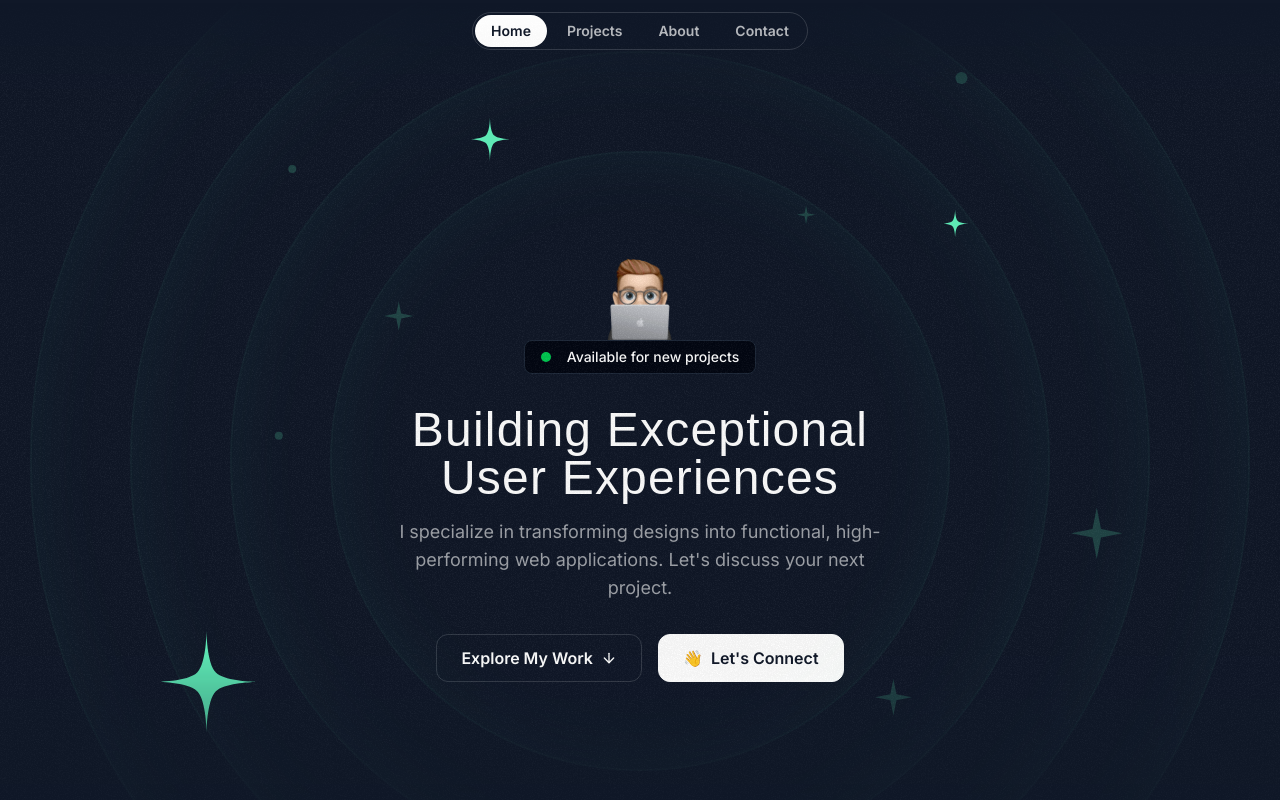
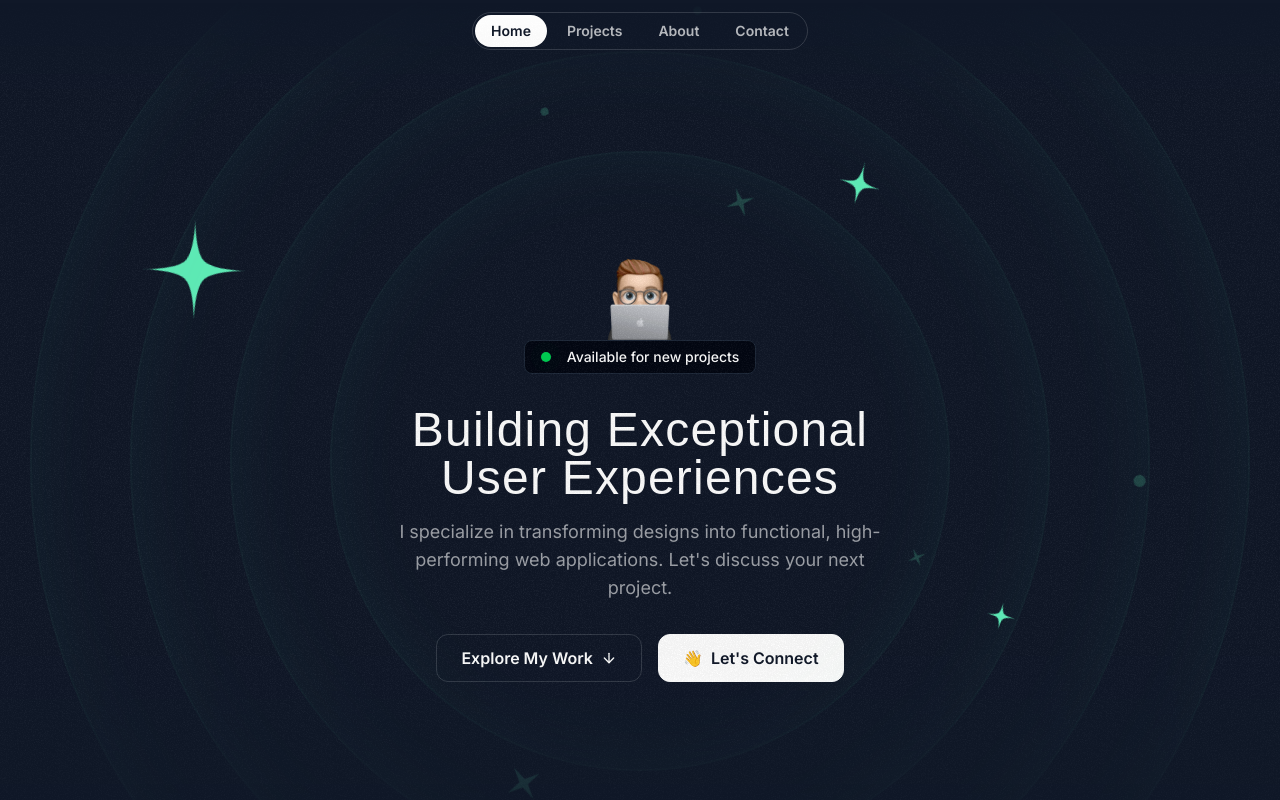
Before and after one commit to fellipefreiire/dev-portfolio-landing-page, a Next.js app: page / in a window 1280 px wide. Shown: the top 800 px of the page. Built offline with nearby package versions, Linux system fonts and the light colour scheme; a web font is replaced by a local one.

Commit message:
chore: hero section animation

```diff
--- a/src/app/globals.css
+++ b/src/app/globals.css
@@ -14,11 +14,20 @@
 }
 
 @theme {
-  ----breakpoint-sm: 375px;
-  ----breakpoint-md: 768px;
-  ----breakpoint-lg: 1200px;
-  ----font-sans: --var(--font-sans)
-  ----font-serif: --var(--font-serif)
+  --breakpoint-sm: 375px;
+  --breakpoint-md: 768px;
+  --breakpoint-lg: 1200px;
+  --font-sans: --var(--font-sans);
+  --font-serif: --var(--font-serif);
+
+  --animate-ping-large: ping-large 1s ease-in-out infinite;
+
+  @keyframes ping-large {
+    75%,100% {
+      transform: scale(3);
+      opacity: 0;
+    }
+  }
 }
 
 @layer components {
--- a/src/components/HeroOrbit.tsx
+++ b/src/components/HeroOrbit.tsx
@@ -1,18 +1,45 @@
+import { cn } from '@/utils/cn'
+
 type HeroOrbitProps = {
   children: React.ReactElement
   size: number
   rotation: number
+  shouldOrbit?: boolean
+  orbitDuration?: number
+  shouldSpin?: boolean
+  spinDuration?: number
 }
 
-export function HeroOrbit({ children, size, rotation }: HeroOrbitProps) {
+export function HeroOrbit({
+  children,
+  size,
+  rotation,
+  shouldOrbit = false,
+  orbitDuration = 10,
+  shouldSpin = false,
+  spinDuration = 10,
+}: HeroOrbitProps) {
   return (
+    <div className="absolute top-1/2 left-1/2 -z-20 -translate-x-1/2 -translate-y-1/2">
       <div
-      className="absolute top-1/2 left-1/2 -translate-x-1/2 -translate-y-1/2"
+        className={cn({
+          'animate-spin': shouldOrbit,
+        })}
+        style={{ animationDuration: `${orbitDuration}s` }}
+      >
+        <div
+          className="flex items-start justify-start"
           style={{
             height: `${size}px`,
             width: `${size}px`,
             transform: `rotate(${rotation}deg)`,
           }}
+        >
+          <div
+            className={cn({
+              'animate-spin': shouldSpin,
+            })}
+            style={{ animationDuration: `${spinDuration}s` }}
           >
             <div
               className="inline-flex"
@@ -23,5 +50,8 @@ export function HeroOrbit({ children, size, rotation }: HeroOrbitProps) {
               {children}
             </div>
           </div>
+        </div>
+      </div>
+    </div>
   )
 }
--- a/src/sections/Hero.tsx
+++ b/src/sections/Hero.tsx
@@ -8,19 +8,31 @@ import { HeroOrbit } from '@/components/HeroOrbit'
 
 const starOrbits = [
   {
-    size: 28,
-    containerSize: 800,
-    rotation: -72,
-  },
-  {
     size: 12,
     containerSize: 550,
     rotation: 20,
+    shouldOrbit: true,
+    orbitDuration: 38,
+    shouldSpin: true,
+    spinDuration: 6,
   },
   {
     size: 8,
     containerSize: 590,
     rotation: 98,
+    shouldOrbit: true,
+    orbitDuration: 40,
+    shouldSpin: true,
+    spinDuration: 6,
+  },
+  {
+    size: 28,
+    containerSize: 800,
+    rotation: -72,
+    shouldOrbit: true,
+    orbitDuration: 48,
+    shouldSpin: true,
+    spinDuration: 6,
   },
 ]
 
@@ -29,39 +41,67 @@ const sparkleOrbits = [
     size: 8,
     containerSize: 430,
     rotation: -14,
+    shouldOrbit: true,
+    orbitDuration: 30,
+    shouldSpin: true,
+    spinDuration: 3,
   },
   {
     size: 5,
     containerSize: 440,
     rotation: 79,
+    shouldOrbit: true,
+    orbitDuration: 32,
+    shouldSpin: true,
+    spinDuration: 3,
   },
   {
     size: 10,
     containerSize: 530,
     rotation: 178,
+    shouldOrbit: true,
+    orbitDuration: 36,
+    shouldSpin: true,
+    spinDuration: 3,
   },
   {
     size: 14,
     containerSize: 710,
     rotation: 144,
+    shouldOrbit: true,
+    orbitDuration: 44,
+    shouldSpin: true,
+    spinDuration: 3,
   },
 ]
 
 const circleOrbits = [
   {
-    size: 3,
-    containerSize: 725,
-    rotation: 85.5,
-  },
-  {
     size: 2,
     containerSize: 530,
     rotation: -39.9,
+    shouldOrbit: true,
+    orbitDuration: 34,
+    shouldSpin: false,
+    spinDuration: 0,
   },
   {
     size: 2,
     containerSize: 660,
     rotation: -4.1,
+    shouldOrbit: true,
+    orbitDuration: 42,
+    shouldSpin: false,
+    spinDuration: 0,
+  },
+  {
+    size: 3,
+    containerSize: 725,
+    rotation: 85.5,
+    shouldOrbit: true,
+    orbitDuration: 46,
+    shouldSpin: false,
+    spinDuration: 0,
   },
 ]
 
@@ -79,8 +119,28 @@ export function Hero() {
         <div className="hero-ring size-[820px]" />
         <div className="hero-ring size-[1020px]" />
         <div className="hero-ring size-[1220px]" />
-        {starOrbits.map(({ size, containerSize, rotation }, index) => (
-          <HeroOrbit key={index} size={containerSize} rotation={rotation}>
+        {starOrbits.map(
+          (
+            {
+              size,
+              containerSize,
+              rotation,
+              shouldOrbit,
+              orbitDuration,
+              shouldSpin,
+              spinDuration,
+            },
+            index,
+          ) => (
+            <HeroOrbit
+              key={index}
+              size={containerSize}
+              rotation={rotation}
+              shouldOrbit={shouldOrbit}
+              orbitDuration={orbitDuration}
+              shouldSpin={shouldSpin}
+              spinDuration={spinDuration}
+            >
               <StarIcon
                 className={`text-emerald-300`}
                 viewBox="0 0 24 24"
@@ -90,9 +150,30 @@ export function Hero() {
                 }}
               />
             </HeroOrbit>
-        ))}
-        {sparkleOrbits.map(({ size, containerSize, rotation }, index) => (
-          <HeroOrbit key={index} size={containerSize} rotation={rotation}>
+          ),
+        )}
+        {sparkleOrbits.map(
+          (
+            {
+              size,
+              containerSize,
+              rotation,
+              shouldOrbit,
+              orbitDuration,
+              shouldSpin,
+              spinDuration,
+            },
+            index,
+          ) => (
+            <HeroOrbit
+              key={index}
+              size={containerSize}
+              rotation={rotation}
+              shouldOrbit={shouldOrbit}
+              orbitDuration={orbitDuration}
+              shouldSpin={shouldSpin}
+              spinDuration={spinDuration}
+            >
               <SparkleIcon
                 className={`text-emerald-300/20`}
                 viewBox="0 0 24 24"
@@ -102,9 +183,30 @@ export function Hero() {
                 }}
               />
             </HeroOrbit>
-        ))}
-        {circleOrbits.map(({ size, containerSize, rotation }, index) => (
-          <HeroOrbit key={index} size={containerSize} rotation={rotation}>
+          ),
+        )}
+        {circleOrbits.map(
+          (
+            {
+              size,
+              containerSize,
+              rotation,
+              shouldOrbit,
+              orbitDuration,
+              shouldSpin,
+              spinDuration,
+            },
+            index,
+          ) => (
+            <HeroOrbit
+              key={index}
+              size={containerSize}
+              rotation={rotation}
+              shouldOrbit={shouldOrbit}
+              orbitDuration={orbitDuration}
+              shouldSpin={shouldSpin}
+              spinDuration={spinDuration}
+            >
               <div
                 className={`rounded-full bg-emerald-300/20`}
                 style={{
@@ -113,7 +215,8 @@ export function Hero() {
                 }}
               />
             </HeroOrbit>
-        ))}
+          ),
+        )}
       </div>
       <div className="container">
         <div className="flex flex-col items-center">
@@ -123,7 +226,9 @@ export function Hero() {
             alt="Person peeking from behind laptop"
           />
           <div className="inline-flex items-center gap-4 rounded-lg border border-gray-800 bg-gray-950 px-4 py-1.5">
-            <div className="size-2.5 rounded-full bg-green-500"></div>
+            <div className="relative size-2.5 rounded-full bg-green-500">
+              <div className="animate-ping-large absolute inset-0 rounded-full bg-green-500" />
+            </div>
             <div className="text-sm font-medium">
               Available for new projects
             </div>
```
Lines whose indentation alone changed are shown as unchanged.
